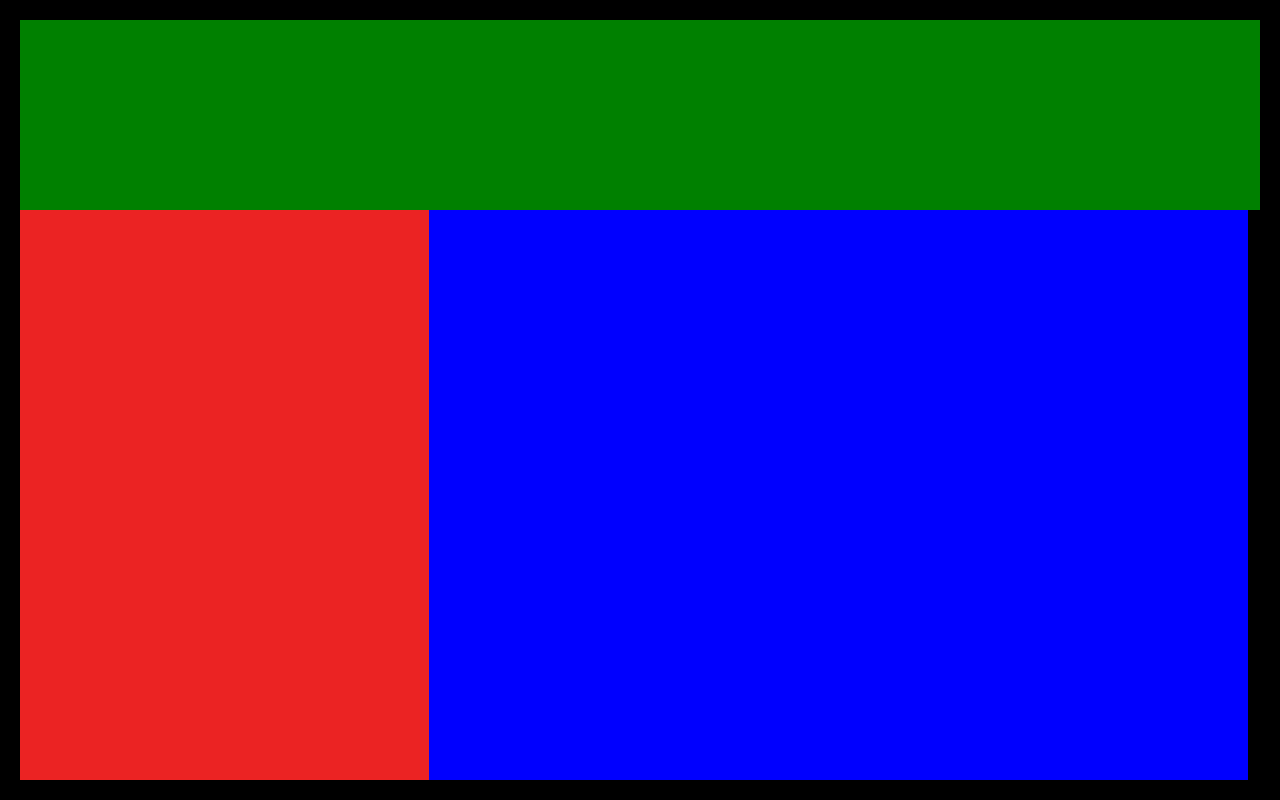
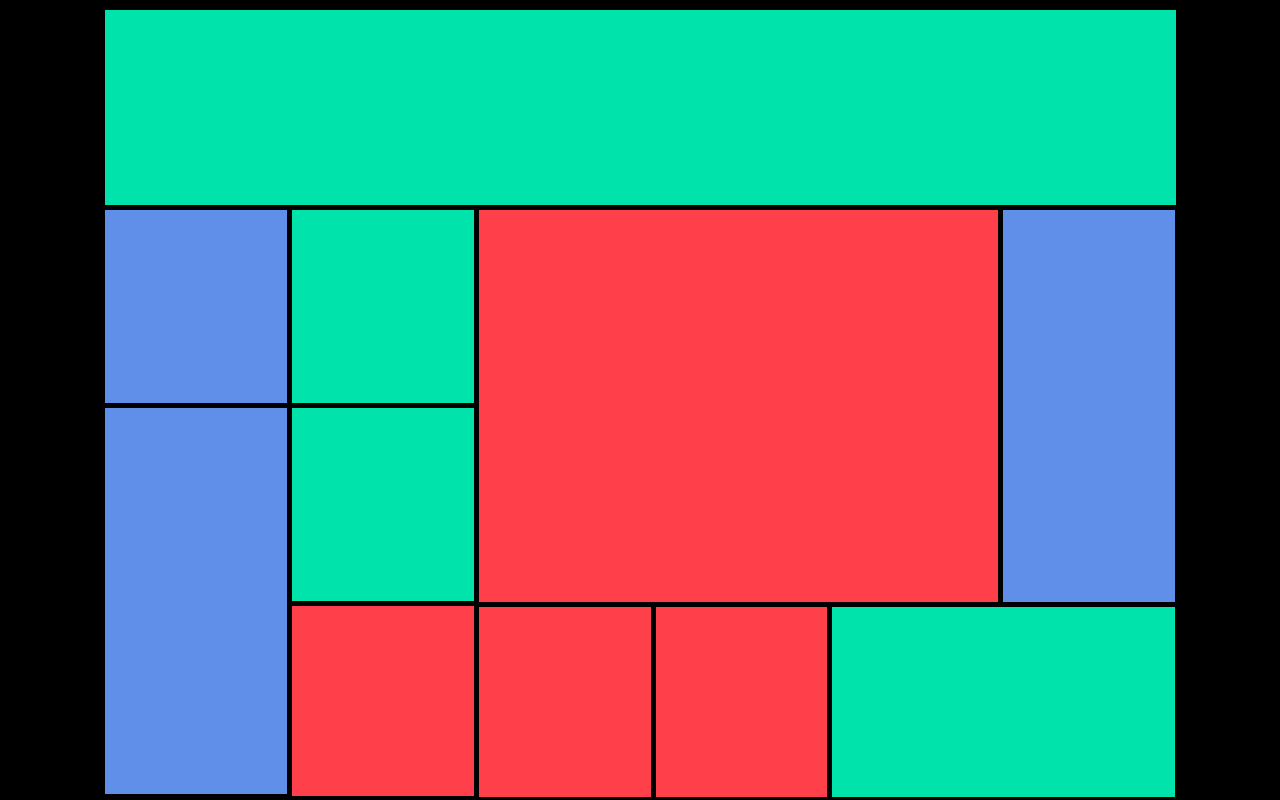
Before and after one commit to Juanda0501/Programacion-Web, a plain HTML site: page Trabajos/Flex-box 2/index.html in a window 1280 px wide. Drawn offline with Linux system fonts and the light colour scheme.

Commit message:
✨ New commit

```diff
--- a/Trabajos/Flex-box 2/index.html
+++ b/Trabajos/Flex-box 2/index.html
@@ -27,20 +27,36 @@
                         <div class="box4">
 
                         </div>
-                        <div class="container8">
-                            <div class="box5">
+                        <div class="box5">
 
-                            </div>
-                            <div class="box6">
+                        </div>
+                        <div class="box6">
 
-                            </div>
                         </div>
                     </div>
 
                 </div>
 
                 <div class="container5">
+                    <div class="container8">
+                        <div class="box7">
 
+                        </div>
+                        <div class="box8">
+
+                        </div>
+                    </div>
+                    <div class="container9">
+                        <div class="box9">
+
+                        </div>
+                        <div class="box10">
+
+                        </div>
+                        <div class="box11">
+
+                        </div>
+                    </div>
                 </div>
             </div>
         </div>
--- a/Trabajos/Flex-box 2/style.css
+++ b/Trabajos/Flex-box 2/style.css
@@ -6,35 +6,116 @@
 
 
 .container{
+    display: flex;
     width: 100vw;
     height: 100vh;
     background-color: black;
-    padding: 20px;
+    padding: 10px;
+    justify-content: center;
+    align-items: center;
 
 }
 
 .container2{
-    width: 100% ;
-    height:100%;
+    width: 85% ;
+    height: 100%;
 }
 .box1{
     width: 100% ;
-    height:25%;
-    background-color: green;
+    height: 25%;
+    background-color: #00E4AC;
+    margin-bottom: 5px;
 }
 .container3{
     width: 100% ;
-    height:75%;
+    height: 75%;
     display: flex;
 }
 .container4{
-    width: 33% ;
-    height:100%;
-    background-color: rgb(235, 35, 35);
+    display: flex;
+    width: 35% ;
+    height: 100%;
+}
+.container6{
+    width: 50% ;
+    height: 100%;
+    margin-right: 5px;
+}
+.box2{
+    width: 100% ;
+    height: 33%;
+    background-color: #608FE9;
+    margin-bottom: 5px;
+}
+.box3{
+    width: 100% ;
+    height: 66%;
+    background-color: #608FE9;
+}
+.container7{
+    width: 50% ;
+    height: 100%;
+    margin-right: 5px;
 
 }
+.box4{
+    width: 100% ;
+    height: 33%;
+    background-color: #00E4AC;
+    margin-bottom: 5px;
+}
+.box5{
+    width: 100% ;
+    height: 33%;
+    background-color: #00E4AC;
+    margin-bottom: 5px;
+}
+.box6{
+    width: 100% ;
+    height: 32.5%;
+    background-color: #FF404B;
+}
 .container5{
-    width: 66%;
-    height:100%;
-    background-color: blue;
+    width: 65%;
+    height: 100%;
 }
+.container8{
+    display: flex;
+    width: 100%;
+    height: 67%;
+    margin-bottom: 5px;
+
+}
+.box7{
+    width: 75%;
+    height: 100%;
+    background-color: #FF404B;
+}
+.box8{
+    width: 25%;
+    height: 100%;
+    background-color: #608FE9;
+    margin-left: 5px;
+}
+.container9{
+    display: flex;
+    width: 100%;
+    height: 32.5%;
+}
+.box9{
+    width: 25%;
+    height: 100%;
+    background-color: #FF404B;
+}
+.box10{
+    width: 25%;
+    height: 100%;
+    background-color: #FF404B;
+    margin-left: 5px;
+}
+.box11{
+    width: 50%;
+    height: 100%;
+    background-color: #00E4AC;
+    margin-left: 5px;
+}
```
